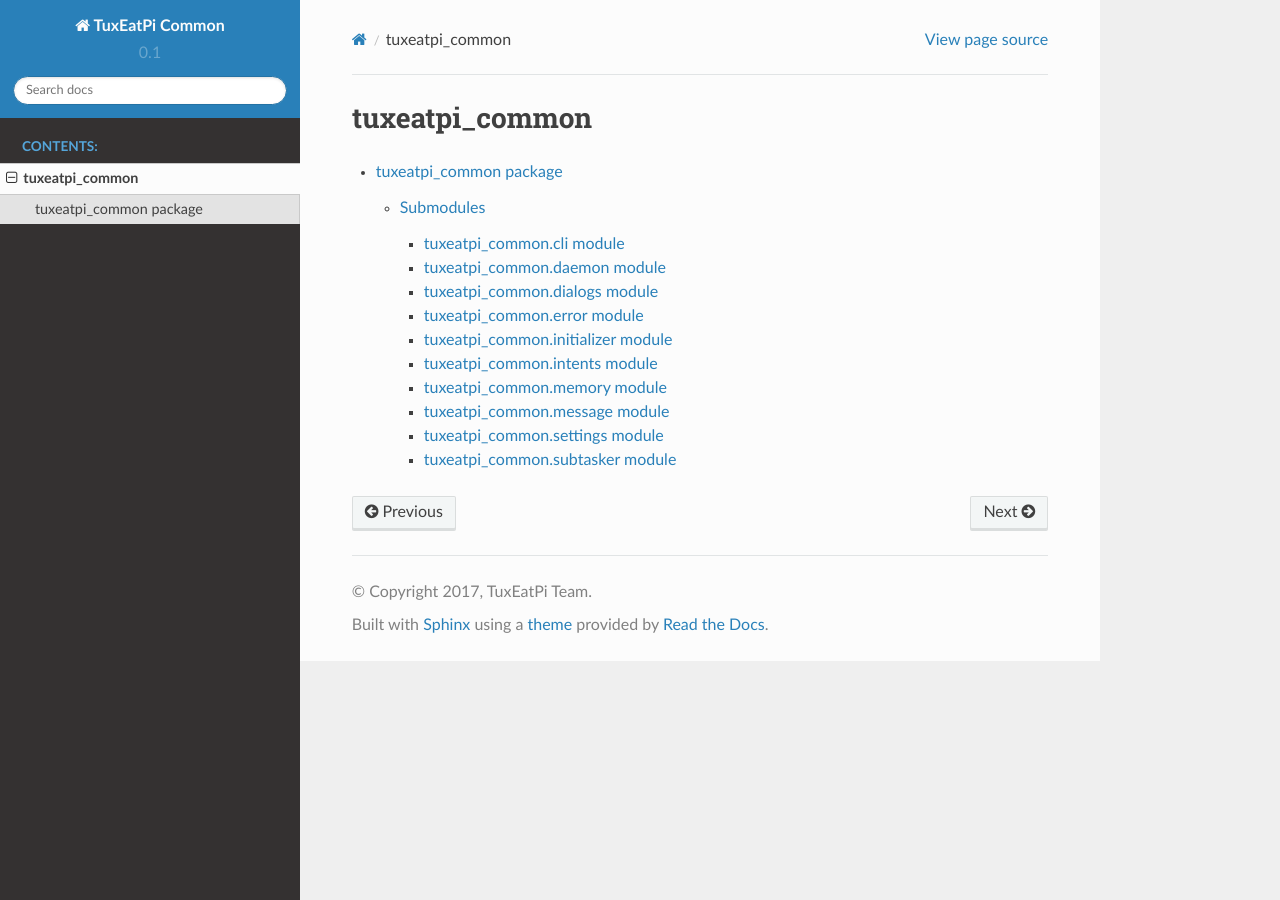
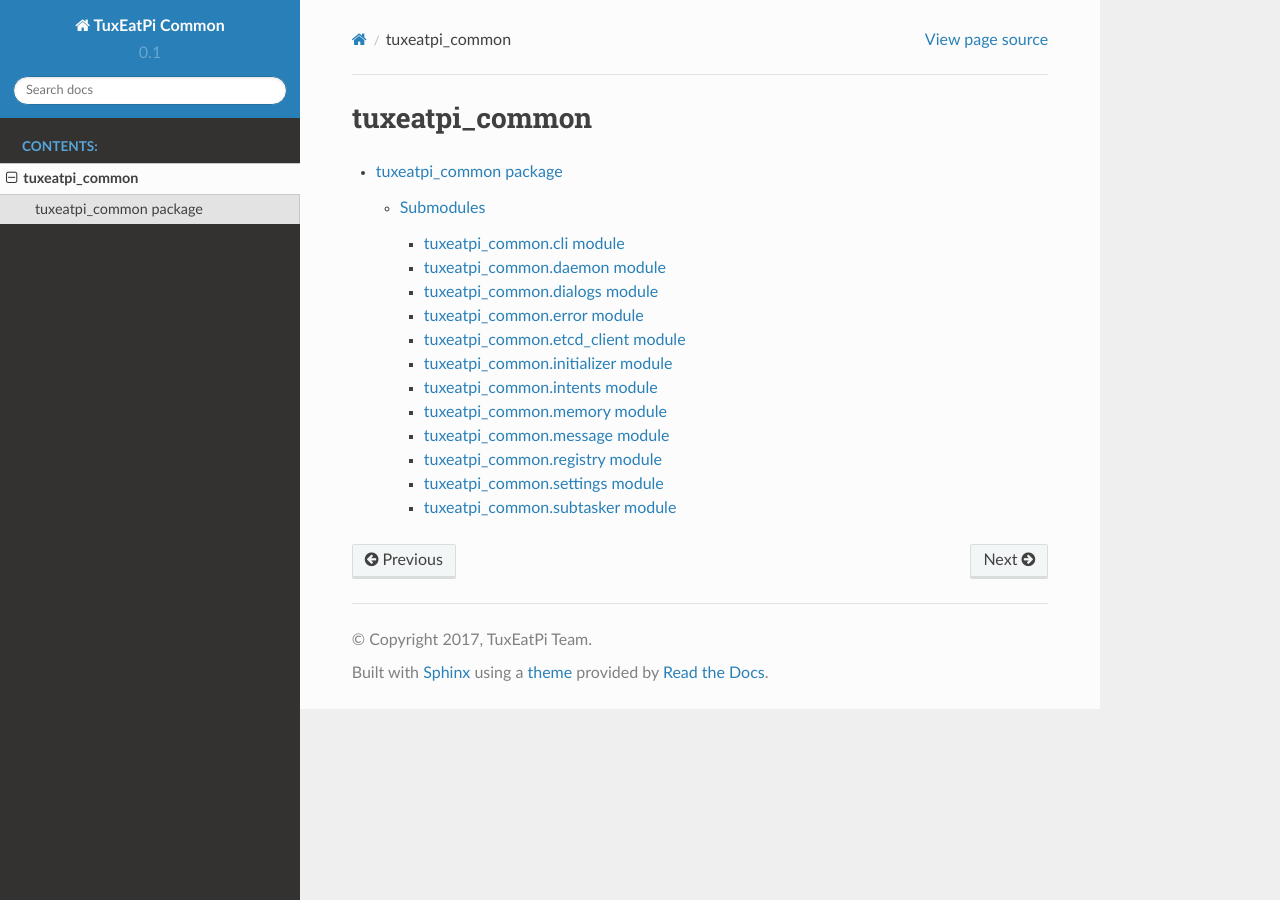
Before and after one commit to TuxEatPi/common, a Sphinx documentation site: the page built from doc/source/refs/modules.rst, in a window 1280 px wide. Built offline with Sphinx 7.4.7 and the Read the Docs theme 2.0.0, drawn with Linux system fonts in a browser that asks for light colours.

Commit message:
Update documentation

```diff
--- /dev/null
+++ b/doc/source/refs/tuxeatpi_common.etcd_client.rst
@@ -0,0 +1,7 @@
+tuxeatpi\_common\.etcd\_client module
+=====================================
+
+.. automodule:: tuxeatpi_common.etcd_client
+    :members:
+    :undoc-members:
+    :show-inheritance:
--- /dev/null
+++ b/doc/source/refs/tuxeatpi_common.registry.rst
@@ -0,0 +1,7 @@
+tuxeatpi\_common\.registry module
+=================================
+
+.. automodule:: tuxeatpi_common.registry
+    :members:
+    :undoc-members:
+    :show-inheritance:
--- a/doc/source/refs/tuxeatpi_common.rst
+++ b/doc/source/refs/tuxeatpi_common.rst
@@ -15,9 +15,11 @@ Submodules
    tuxeatpi_common.daemon
    tuxeatpi_common.dialogs
    tuxeatpi_common.error
+   tuxeatpi_common.etcd_client
    tuxeatpi_common.initializer
    tuxeatpi_common.intents
    tuxeatpi_common.memory
    tuxeatpi_common.message
+   tuxeatpi_common.registry
    tuxeatpi_common.settings
    tuxeatpi_common.subtasker
```
Also changed, not shown: doc/source/_static/images/tux.png (added).
